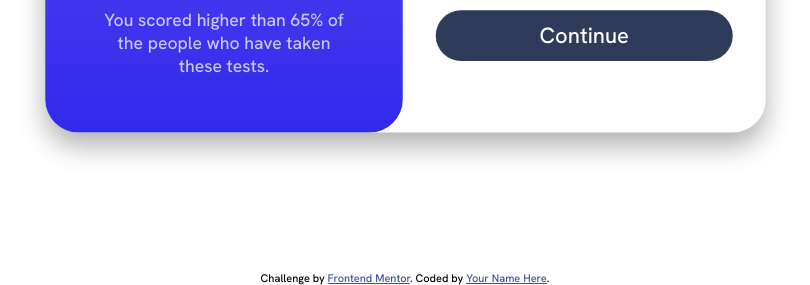
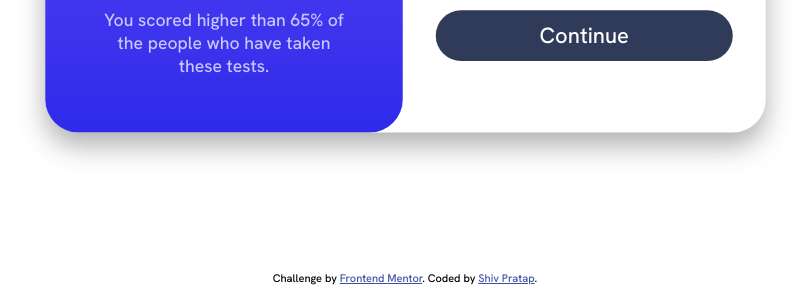
Before and after one commit to shivPosted/Challenge-Frontend-Mentor-Summary-Component, a plain HTML site: page index.html in a window 1280 px wide. Shown: the part 515-800 px from the top of the page, without its empty margins (235-1045 px from the left). Drawn offline with Linux system fonts and the light colour scheme.

Commit message:
Update index.html

```diff
--- a/index.html
+++ b/index.html
@@ -300,7 +300,7 @@
       Challenge by
       <a href="https://www.frontendmentor.io?ref=challenge" target="_blank"
         >Frontend Mentor</a
-      >. Coded by <a href="#">Your Name Here</a>.
+      >. Coded by <a href="https://twitter.com/shiv_posted">Shiv Pratap</a>.
     </div>
   </body>
 </html>
```
